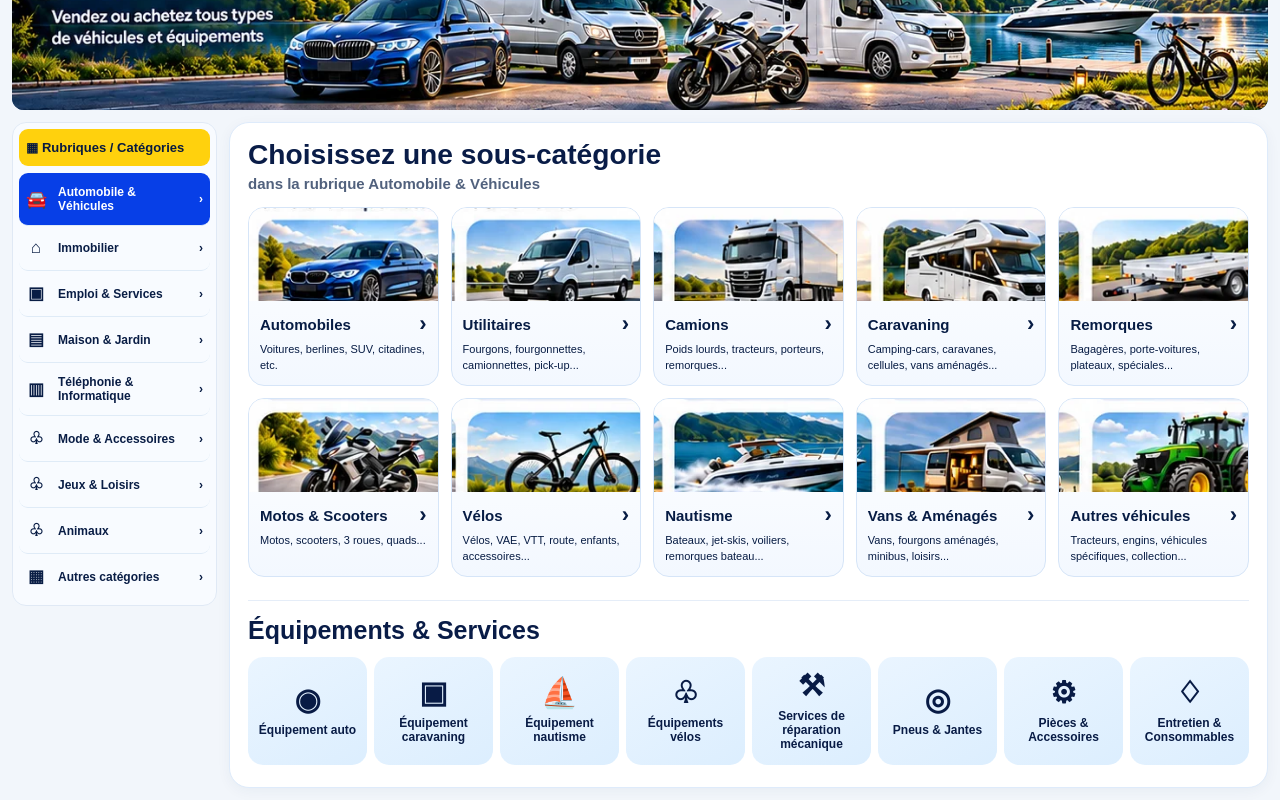
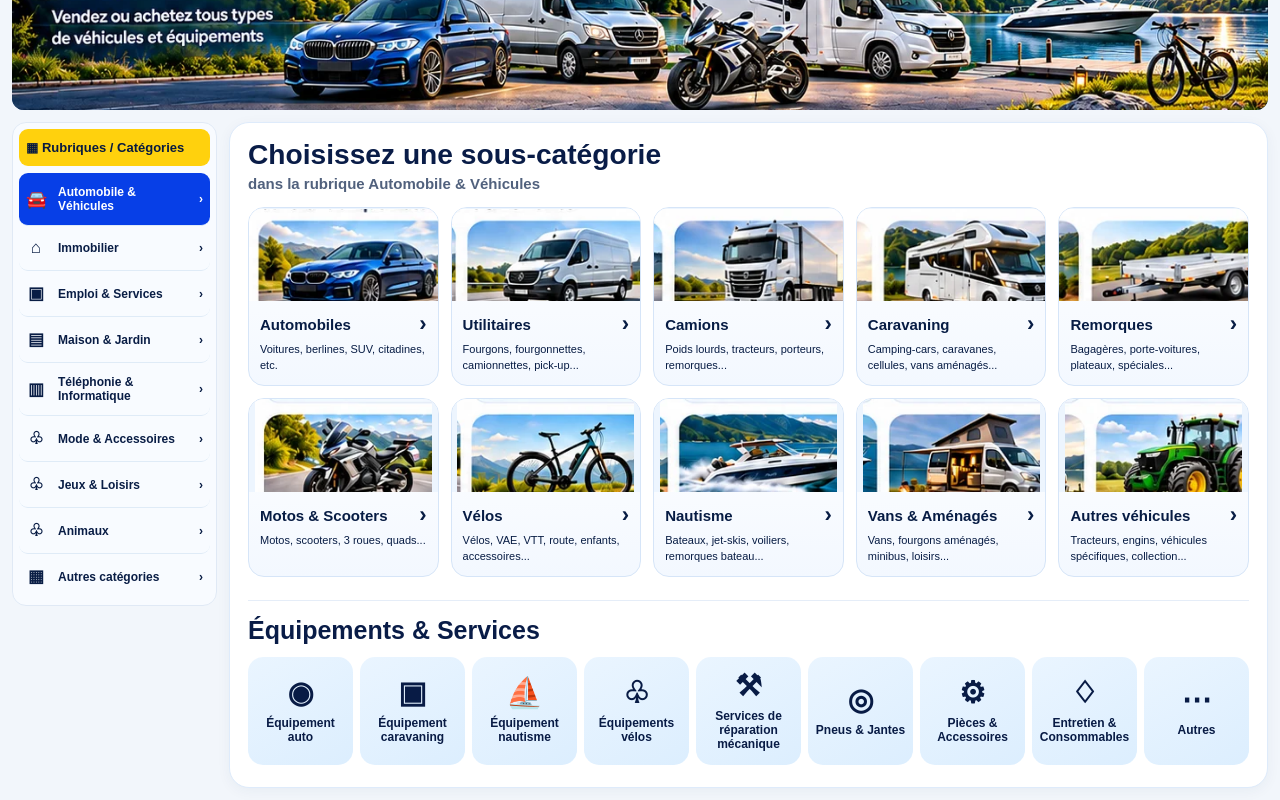
Before and after one commit to Touticimarket/tout-ici-market, a Next.js app: page /automobile in a window 1280 px wide. Shown: the part 264-1064 px from the top of the page. Built offline with nearby package versions, Linux system fonts and the light colour scheme.

Commit message:
Center vehicle category photos without cropping and add ninth Other equipment tile

```diff
--- a/app/automobile/page.tsx
+++ b/app/automobile/page.tsx
@@ -18,7 +18,8 @@ const equipements=[
  {name:"Services de réparation mécanique",icon:"⚒",slug:"services-mecaniques"},
  {name:"Pneus & Jantes",icon:"◎",slug:"pneus-jantes"},
  {name:"Pièces & Accessoires",icon:"⚙",slug:"pieces-accessoires"},
- {name:"Entretien & Consommables",icon:"♢",slug:"entretien-consommables"}
+ {name:"Entretien & Consommables",icon:"♢",slug:"entretien-consommables"},
+ {name:"Autres",icon:"⋯",slug:"autres-equipements"}
 ];
 export default function AutomobilePage(){
  return <main className="auto-home">
@@ -33,14 +34,14 @@ export default function AutomobilePage(){
  .auto-home .cards{display:grid;grid-template-columns:repeat(5,minmax(0,1fr));gap:12px}
  .auto-home .category{display:block;min-width:0;border:1px solid #d6e5f8;border-radius:16px;overflow:hidden;background:linear-gradient(#fff,#f3f8ff);text-decoration:none;color:#071c44;transition:box-shadow .15s,transform .15s}
  .auto-home .category:hover,.auto-home .category:focus-visible{box-shadow:0 6px 18px #0a36862d;transform:translateY(-2px);outline:2px solid #ffcf06}
- .auto-home .category img{display:block;width:100%;aspect-ratio:2.03/1;object-fit:cover}
+ .auto-home .category img{display:block;width:100%;aspect-ratio:2.03/1;object-fit:contain;object-position:center center;background:#edf5fe}
  .auto-home .tile-copy{padding:10px 11px 12px}
  .auto-home .tile-title{display:flex;justify-content:space-between;align-items:center;gap:4px;font-size:15px;font-weight:900}
  .auto-home .arrow{font-size:22px}
  .auto-home .tile-description{font-size:11px;line-height:1.4;margin:5px 0 0;min-height:31px}
  .auto-home .equip-section{margin-top:23px;padding-top:15px;border-top:1px solid #e5edf8}
  .auto-home .equip-section h2{font-size:25px;margin:0 0 12px;color:#091c47}
- .auto-home .equip-grid{display:grid;grid-template-columns:repeat(8,minmax(0,1fr));gap:7px}
+ .auto-home .equip-grid{display:grid;grid-template-columns:repeat(9,minmax(0,1fr));gap:7px}
  .auto-home .equip-tile{display:flex;flex-direction:column;align-items:center;justify-content:center;gap:8px;min-height:108px;padding:9px 5px;background:linear-gradient(150deg,#eaf5ff,#dceefe);border-radius:15px;color:#081b45;text-align:center;text-decoration:none;font-size:12px;font-weight:800}
  .auto-home .equip-tile:hover,.auto-home .equip-tile:focus-visible{background:#ffdc35}
  .auto-home .equip-icon{font-size:30px;line-height:1}
```
